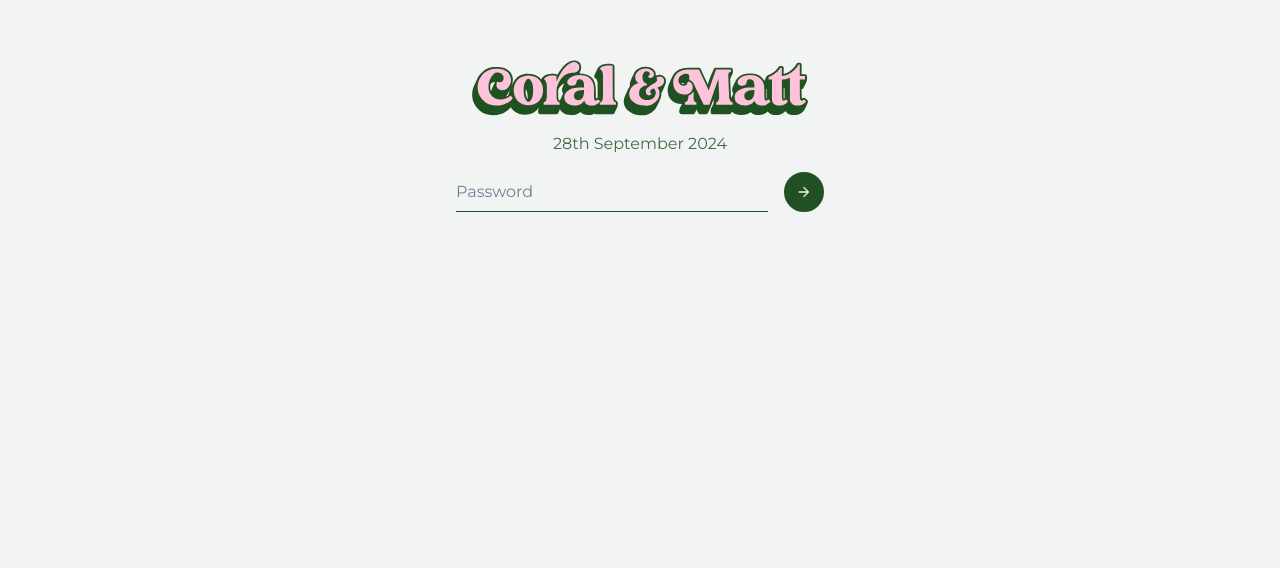
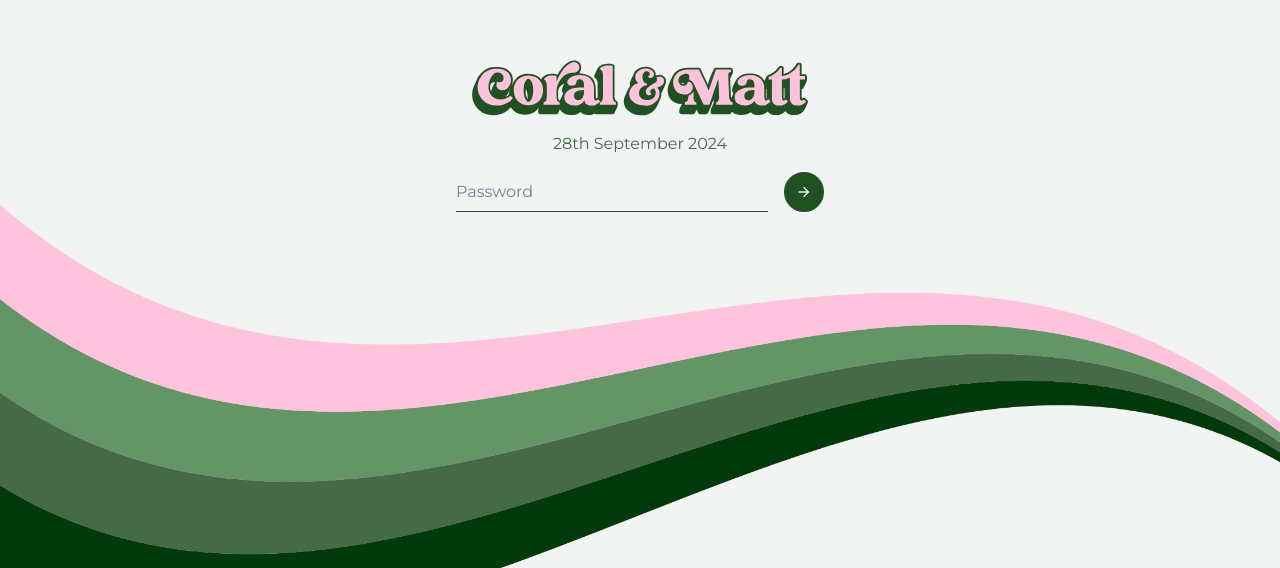
Before and after one commit to mattmuirhead/wedding-website, a Next.js app: page / in a window 1280 px wide. Shown: the part 232-800 px from the top of the page. Built offline with nearby package versions, Linux system fonts and the light colour scheme.

Commit message:
lock screen swoosh and passcode

```diff
--- a/components/Login/index.js
+++ b/components/Login/index.js
@@ -5,6 +5,7 @@ import { useDispatch } from 'react-redux'
 import { login } from '../../helpers/login'
 import Logo from '../Logo'
 import { ArrowForwardIcon } from '@chakra-ui/icons'
+import swoosh from '../../images/swoosh.svg'
 
 const Login = () => {
   const dispatch = useDispatch()
@@ -65,6 +66,8 @@ const Login = () => {
           <Text color="red" mb={4} height={8}>{!!error && <>Incorrect passcode</>}</Text>
         </form>
       </Container>
+
+      <img src={swoosh.src} alt="Swoosh" className="swoosh" />
     </Box>
   )
 }
--- a/helpers/login.js
+++ b/helpers/login.js
@@ -1,8 +1,8 @@
 const invites = [
   {
     id: 1,
-    people: ['Matt', 'Coral'],
-    passcode: 'matt',
+    people: ['everyone'],
+    passcode: 'wannadisco',
   }
 ]
 
--- a/styles/globals.css
+++ b/styles/globals.css
@@ -110,3 +110,13 @@ button.greenButton:hover {
   transform: scale(0.97);
   background-color: transparent;
 }
+
+.swoosh {
+  position: fixed;
+  bottom: 0;
+  left: 0;
+  right: 0;
+  transform: translateY(20%);
+  width: 100%;
+  z-index: -1;
+}
```
